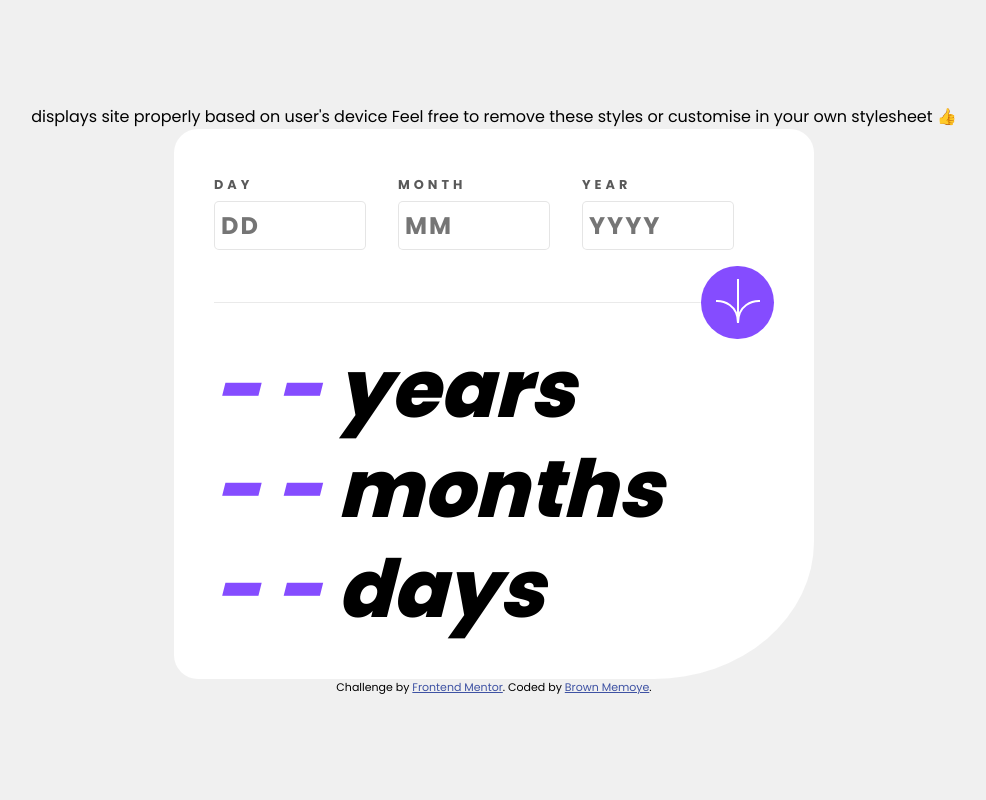
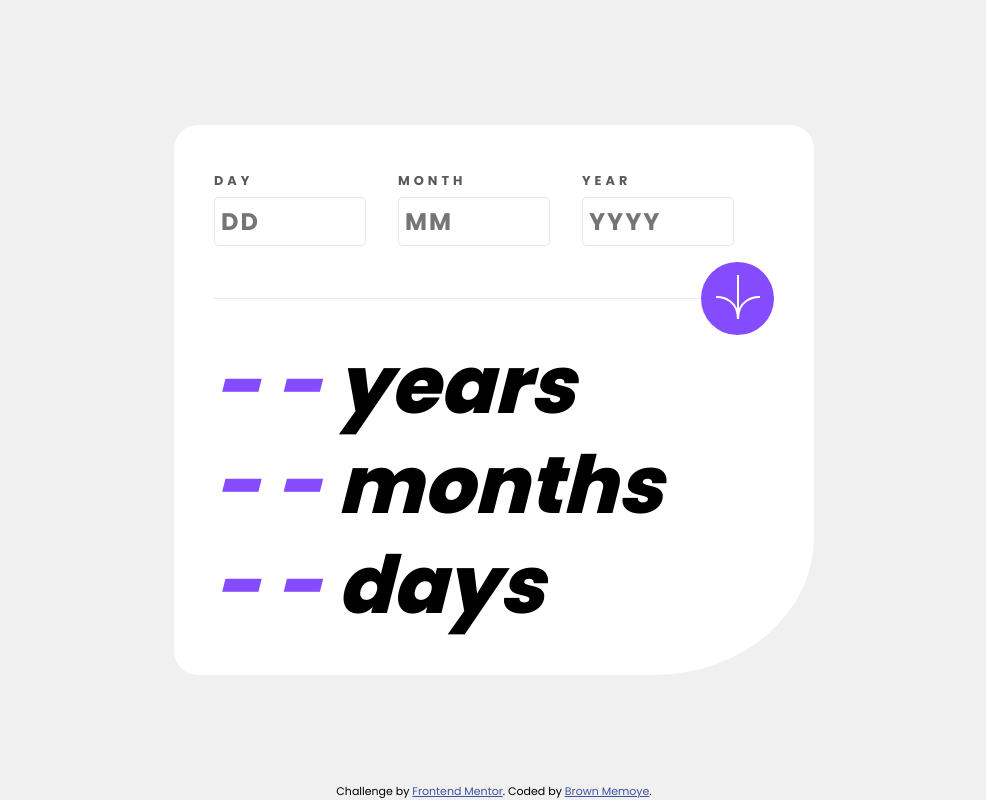
Before and after one commit to memoye/age-calculator-app, a plain HTML site: page index.html in a window 1280 px wide. Shown: the whole page, without its empty margins (146-1132 px from the left). Drawn offline with Linux system fonts and the light colour scheme.

Commit message:
nothing serious

```diff
--- a/index.html
+++ b/index.html
@@ -4,15 +4,16 @@
 <head>
   <meta charset="UTF-8">
   <meta name="viewport" content="width=device-width, initial-scale=1.0">
-  displays site properly based on user's device
+  <!-- displays site properly based on user's device -->
 
   <link rel="icon" type="image/png" sizes="32x32" href="./assets/images/favicon-32x32.png">
 
-  Feel free to remove these styles or customise in your own stylesheet 👍
   <style>
     .attribution {
       font-size: 11px;
       text-align: center;
+      position: absolute;
+      bottom: 0;
     }
 
     .attribution a {
```
